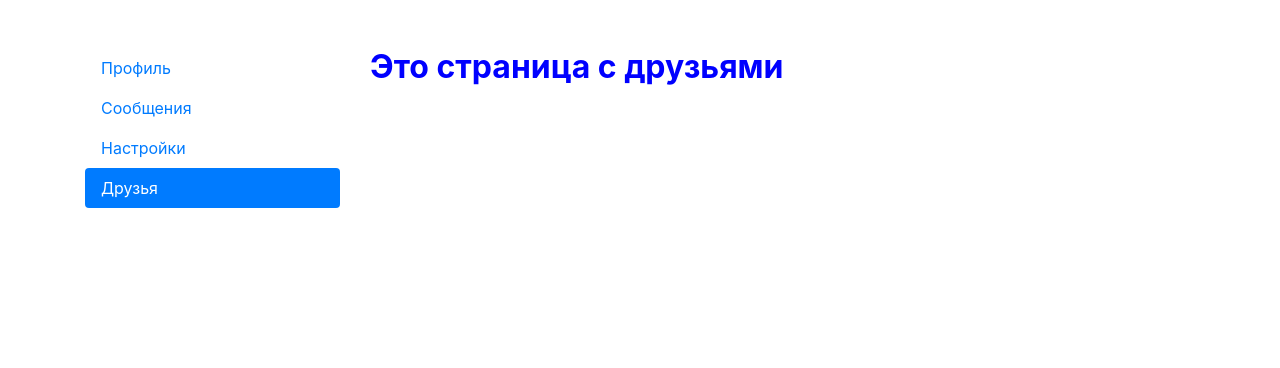
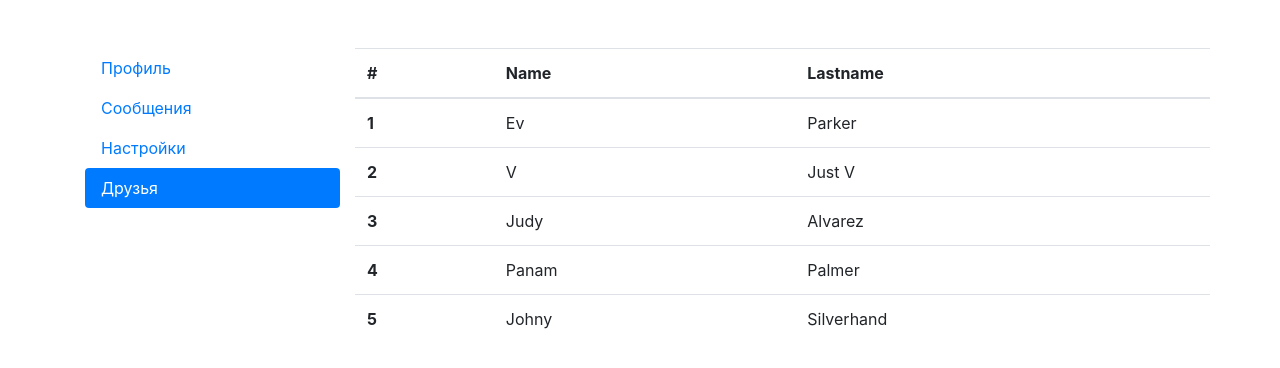
Before and after one commit to citylightss/0667app, a React (Create React App) app: page /friends in a window 1280 px wide. Shown: the top 368 px of the page. Built offline with nearby package versions, Linux system fonts and the light colour scheme.

Commit message:
add list of friends

```diff
--- a/src/App.jsx
+++ b/src/App.jsx
@@ -38,11 +38,14 @@ function App(props) {
 					<Routes>
 						<Route
 							path="/profile"
-							element={<Profile function={props.function} />}
+							element={<Profile function={props.function.key_getUser} />}
 						/>
 						<Route path="/messages" element={<Messages />} />
 						<Route path="/settings" element={<Settings />} />
-						<Route path="/friends" element={<Friends />} />
+						<Route
+							path="/friends"
+							element={<Friends function={props.function.key_getUsers} />}
+						/>
 					</Routes>
 				</div>
 			</div>
--- a/src/Friends.jsx
+++ b/src/Friends.jsx
@@ -1,9 +1,42 @@
-const h2style = {
-	color: "blue",
-	fontWeight: "700",
+const TableRow = (props) => {
+	return (
+		<tr>
+			<th scope="row">{props.index + 1}</th>
+			<td>{props.name}</td>
+			<td>{props.lastname}</td>
+		</tr>
+	);
 };
 
-const Friends = () => {
-	return <h2 style={h2style}>Это страница с друзьями</h2>;
+const Friends = (props) => {
+	let users = props.function();
+	let usersCount = Object.keys(users).length;
+	let userRow = [];
+
+	for (let i = 0; i < usersCount; i++) {
+		userRow.push(
+			<TableRow
+				index={i}
+				key={i}
+				name={users[i].name}
+				lastname={users[i].lastname}
+			/>
+		);
+	}
+
+	return (
+		<div className="row">
+			<table className="table">
+				<thead>
+					<tr>
+						<th scope="col">#</th>
+						<th scope="col">Name</th>
+						<th scope="col">Lastname</th>
+					</tr>
+				</thead>
+				<tbody>{userRow}</tbody>
+			</table>
+		</div>
+	);
 };
 export default Friends;
--- a/src/index.js
+++ b/src/index.js
@@ -4,12 +4,12 @@ import ReactDOM from "react-dom/client";
 import App from "./App";
 //import reportWebVitals from './reportWebVitals';
 import { BrowserRouter } from "react-router-dom";
-import { getUser } from "./state";
+import { getUser, getUsers } from "./state";
 
 const root = ReactDOM.createRoot(document.getElementById("root"));
 root.render(
 	<BrowserRouter>
-		<App function={getUser} />
+		<App function={{key_getUser: getUser, key_getUsers: getUsers}} />
 	</BrowserRouter>
 );
 
--- a/src/state.jsx
+++ b/src/state.jsx
@@ -1,12 +1,25 @@
 const user = {
-	name: "Шарик",
-	lastname: "Уши и хвост",
-	email: "woof@ya.ru",
+	name: "Rouge",
+	lastname: "Amendiares",
+	email: "afterlife@nc.com",
 	id: "1",
 	about: "Мои увлечения и хобби",
-	avatar: "https://pfpmaker.com/_nuxt/img/profile-5-1.1d185ab.png",
+	avatar:
+		"https://i.pinimg.com/236x/65/9b/b9/659bb94b9af4ab4a3da370e10b22ea0d.jpg",
+};
+
+const users = {
+	0: { name: "Ev", lastname: "Parker" },
+	1: { name: "V", lastname: "Just V" },
+	2: { name: "Judy", lastname: "Alvarez" },
+	3: { name: "Panam", lastname: "Palmer" },
+	4: { name: "Johny", lastname: "Silverhand" },
 };
 
 export function getUser() {
 	return user;
 }
+
+export function getUsers() {
+	return users;
+}
```
